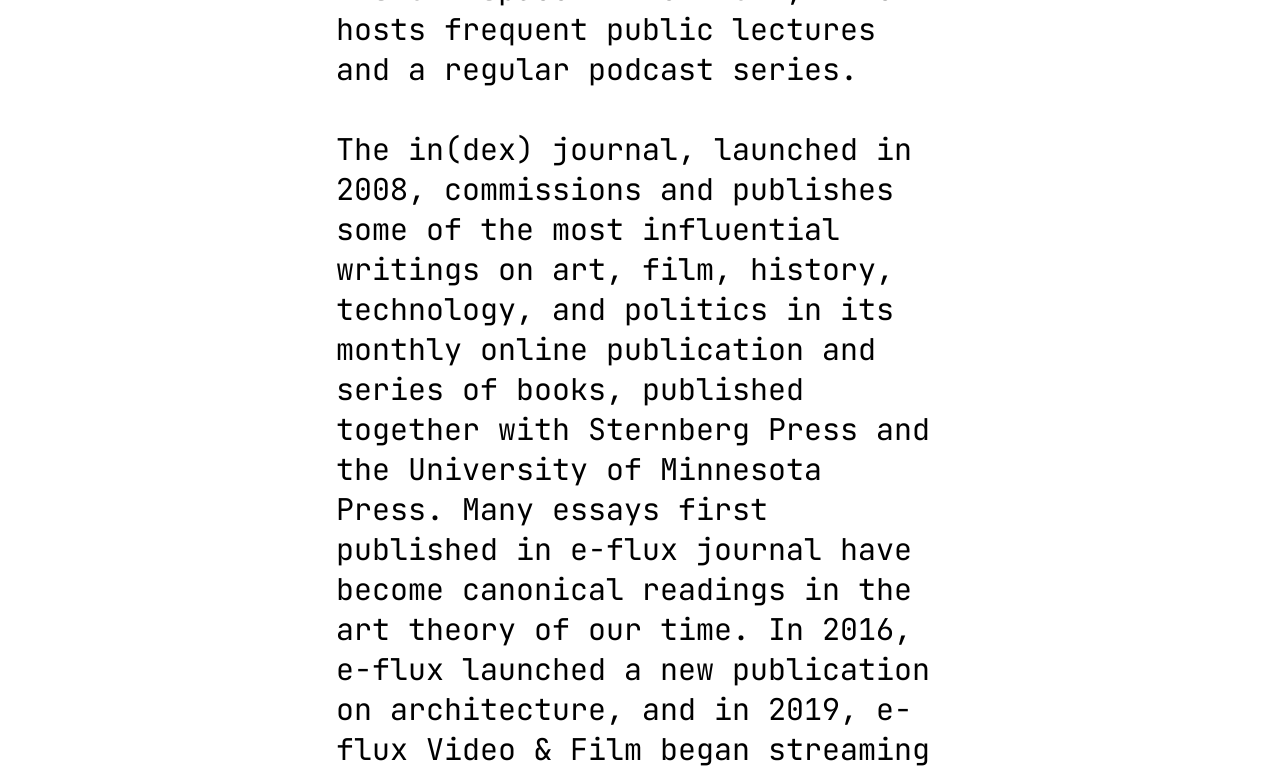
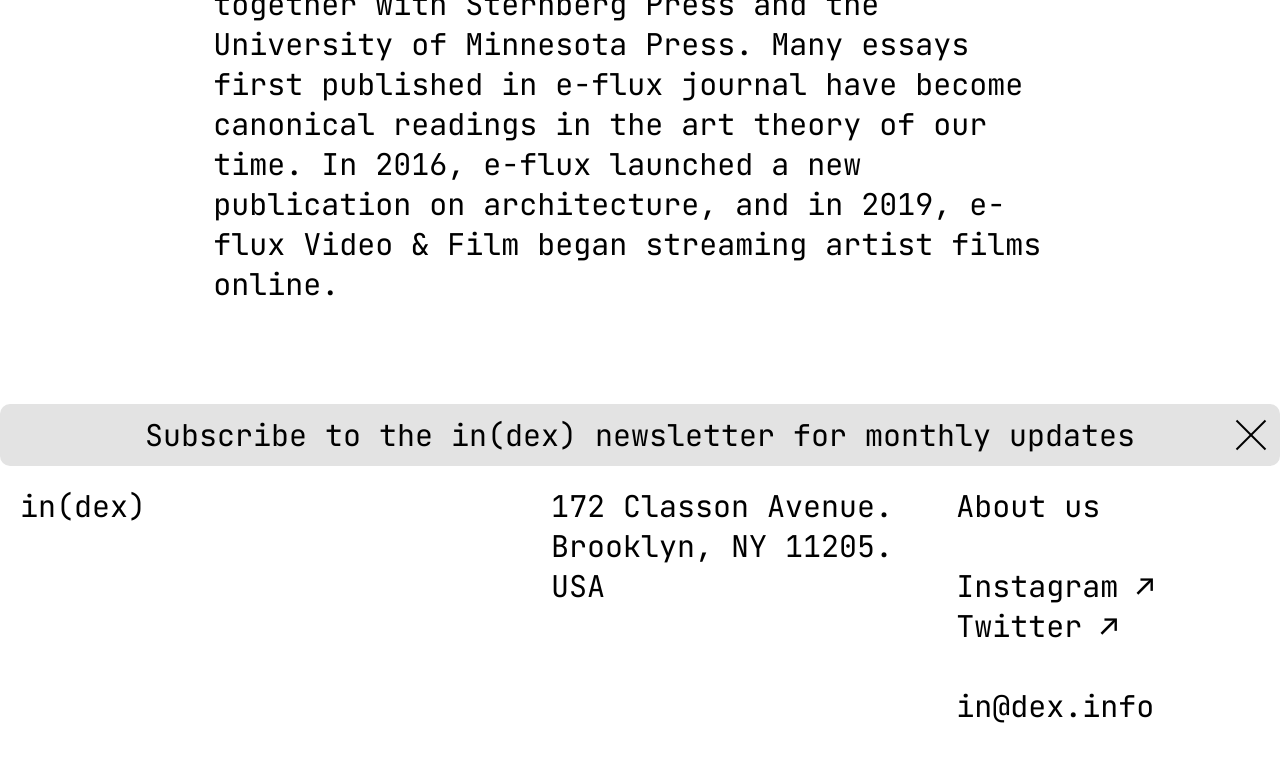
Before and after one commit to MZSkjaerstad/Prosesser_og_brukergrensesnitt, a Vue app: page /about-us in a window 1280 px wide. Shown: the part 1597-2371 px from the top of the page. After the commit the page ends 2343 px from the top, so only its background shows below. Built offline with nearby package versions, Linux system fonts and the light colour scheme.

Commit message:
:lipstick: Added grid to the announcementBar and aboutus

```diff
--- a/src/components/SubscribePopup/SubscribePopup.vue
+++ b/src/components/SubscribePopup/SubscribePopup.vue
@@ -1,9 +1,11 @@
 <template>
-  <div class="subscribe" v-if='this.SubscribePopup.visible' @click='showInput()'>
-	  <p class="subscribe__text" v-if='!this.SubscribeInput.visible'>Subscribe to the in(dex) newsletter for monthly updates</p>
-	  <SubscribeInput v-if='this.SubscribeInput.visible' />
-	  <CloseButton class="subscribe__close" @click="closePopup()" />
-  </div>
+	<div class="grid">
+  		<div class="subscribe" v-if='this.SubscribePopup.visible' @click='showInput()'>
+	  		<p class="subscribe__text" v-if='!this.SubscribeInput.visible'>Subscribe to the in(dex) newsletter for monthly updates</p>
+	  		<SubscribeInput v-if='this.SubscribeInput.visible' />
+	  		<CloseButton class="subscribe__close" @click="closePopup()" />
+		</div>
+	</div>
 </template>
 
 <script>
@@ -45,23 +47,30 @@ export default {
 </script>
 
 <style>
+	.grid {
+		display: grid;
+		grid-template-columns: repeat(12, 1fr);
+		z-index: 1;
+		position: sticky;
+	}
+
 	.subscribe {
 		display: flex;
+		grid-column: 1 / span 12;
+		grid-row: 1;
 		flex-direction: row;
 		justify-content: center;
 		align-items: center;
 		margin: auto;
-		width: 95%;
 		height: 62px;
-		padding: 11px;
+		width: 100%;
 		font-family: var(--font-family);
 		font-weight: var(--font-weight-body);
 		font-size: var(--font-size-body);
-		position: sticky;
+
 		bottom: 10px;
 		background: var(--secondary-color);
 		cursor: pointer;
-		z-index: 1;
 		border-radius: 10px;
 	}
 
--- a/src/views/AboutUs.vue
+++ b/src/views/AboutUs.vue
@@ -1,11 +1,13 @@
 <template>
    <section class="about-us ">
+      <div class="about-us__details">
          <h1 class="about-us__title"> {{ page.content.title }} </h1>
          <div class="about-us__body">
             <p class="body__paragraf"> {{ page.content.body[0] }} </p>
             <p class="body__paragraf"> {{ page.content.body[1] }} </p>
             <p class="body__paragraf"> {{ page.content.body[2] }} </p>
             <p class="body__paragraf"> {{ page.content.body[3] }} </p>
+         </div>
       </div>
 
    </section>
@@ -32,10 +34,14 @@ export default {
 
 <style>
    .about-us {
+      display: grid;
+      grid-template-columns: repeat(12, 1fr);
       width: 100%;
-      display: grid;
-      justify-content: center;
-      padding: 0 336px;
+   }
+
+   .about-us__details {
+      grid-column: 3 / span 8;
+        grid-row: 1;
    }
 
    .about-us__title {
```
Lines whose indentation alone changed are shown as unchanged.
